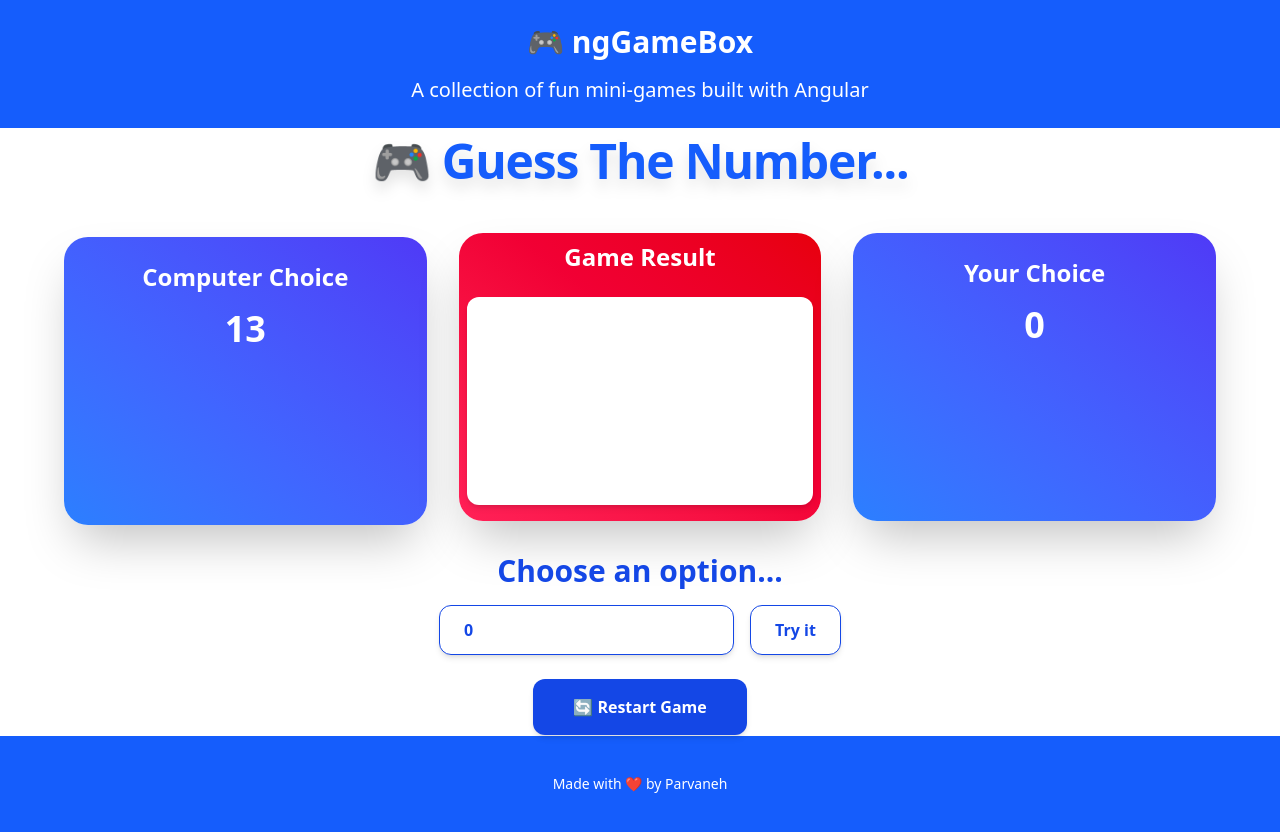
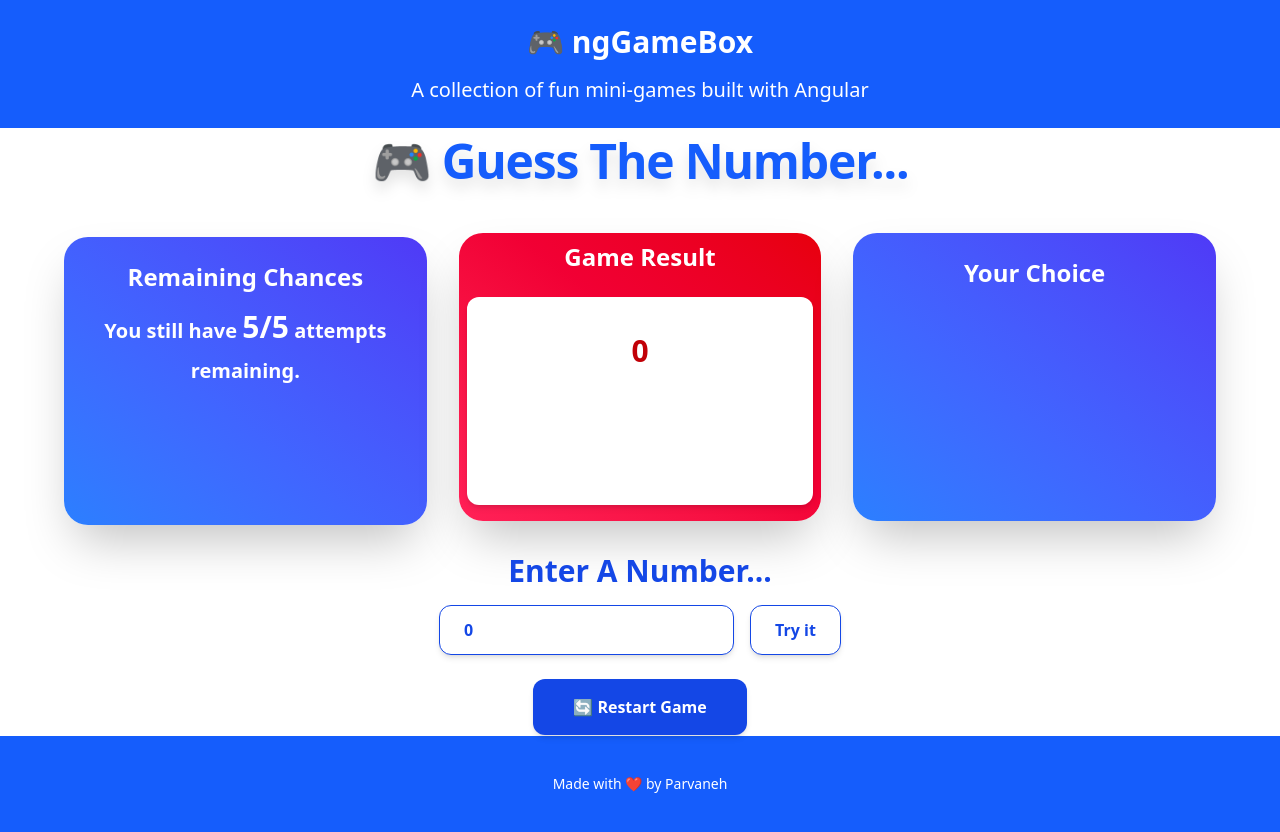
Before and after one commit to parvaneh-esmaili/mini-projects, an Angular app: page /guess-the-number in a window 1280 px wide. Built offline with nearby package versions, Linux system fonts and the light colour scheme.

Commit message:
FIX: Fix Guess The Number Game

```diff
--- a/src/app/_modules/games/_pages/guess-the-number/guess-the-number.html
+++ b/src/app/_modules/games/_pages/guess-the-number/guess-the-number.html
@@ -5,26 +5,27 @@
   <div class="grid grid-cols-1 md:grid-cols-3 gap-1 md:gap-8 w-full max-w-6xl">
     <!-- PC Choice -->
     <div class="bg-gradient-to-tr md:h-72 my-1 from-blue-500 to-indigo-600 rounded-3xl h-20 shadow-2xl text-center hover:scale-105 transition-transform duration-300 flex items-center justify-around md:flex-col md:justify-start p-6">
-      <h2 class=" text-lg md:text-2xl font-semibold mb-4 text-white"> Computer Choice</h2>
-      <p class="text-lg md:text-4xl font-bold text-white">{{ mainNumber }}</p>
+      <h2 class=" text-lg md:text-2xl font-semibold mb-4 text-white">Remaining Chances </h2>
+      <p class="text-lg md:text-xl font-semibold leading-loose text-white"> You still have <span class="text-3xl">{{ try }}/5</span>  attempts remaining. </p>
+
     </div>
 
     <!-- Winner -->
     <div class="bg-gradient-to-tr md:h-72 from-rose-500 to-red-600 rounded-3xl p-2 shadow-2xl text-center hover:scale-105 transition-transform duration-300 flex md:flex-col items-center justify-around">
       <h2 class="md:text-2xl font-semibold mb-4 text-lg">Game Result</h2>
-        <p class="bg-white text-red-700 my-2 hover:bg-blue-100 font-bold h-full w-full rounded-xl shadow-md transition p-6 " >{{message}}</p>
+        <p class="bg-white text-red-700 my-2 hover:bg-blue-100 text-3xl leading-loose font-bold h-full w-full rounded-xl shadow-md transition p-6 " >{{message}} {{userNumber}}</p>
 
     </div>
 
     <!-- User Choice -->
     <div class="bg-gradient-to-tr md:h-72 from-blue-500 to-indigo-600 rounded-3xl h-20 shadow-2xl text-center hover:scale-105 transition-transform duration-300 flex items-center justify-around md:flex-col md:justify-start p-6">
       <h2 class="text-lg md:text-2xl font-semibold mb-4 text-white">Your Choice</h2>
-      <p class="text-lg md:text-4xl font-bold text-white">{{ userNumber }}</p>
-
-
+      @for (choice of userChoices; track choice) {
+      <p class="text-lg md:text-4xl font-bold text-white">{{ lastChoice }}</p>
+      }
     </div>
   </div>
-  <p class="text-blue-700 text-xl md:text-3xl font-bold mt-6">Choose an option...</p>
+  <p class="text-blue-700 text-xl md:text-3xl font-bold mt-6"> Enter A Number...</p>
         <div class="flex flex-wrap justify-center gap-4 m-4">
         <input type="text" [(ngModel)]="userNumber" class="bg-white text-blue-700 border font-bold py-3 px-6 rounded-xl shadow-md">
         <button
--- a/src/app/_modules/games/_pages/guess-the-number/guess-the-number.ts
+++ b/src/app/_modules/games/_pages/guess-the-number/guess-the-number.ts
@@ -11,33 +11,49 @@ export class GuessTheNumber implements OnInit {
 
   mainNumber: number = 0;
   userNumber: number = 0;
+  userChoices: number[] = [];
+  lastChoice: number = 0;
   message : string = ''
   winner: string = '';
+  try: number = 5;
+
 
 
   ngOnInit(): void {
     this.mainNumber = Math.floor(Math.random() *100)
       console.log(this.mainNumber)}
-
-guessNumber(userNumber: number) {
+guessNumber(userNumber: number): void {
   if (userNumber < 0 || userNumber > 100) {
     this.message = "Please enter a number between 0 and 100.";
     return;
   }
 
-  if (this.userNumber > this.mainNumber) {
-    this.message = "The number is smaller than this";
-  } else if (this.userNumber < this.mainNumber) {
-    this.message = "The number is bigger than this";
+  if (this.try <= 0) {
+    this.message = "No remaining attempts. Please restart the game.";
+    return;
+  }
+
+  if (userNumber > this.mainNumber) {
+    this.message = "The number is smaller than";
+  } else if (userNumber < this.mainNumber) {
+    this.message = "The number is bigger than";
   } else {
     this.winner = "You won!!";
+    this.message = "";
+    return;
   }
+
+  this.try--;
+  this.userChoices.push(userNumber)
+  this.lastChoice = this.userChoices[this.userChoices.length-1]
 }
+
 
 reset() {
   this.userNumber = 0;
   this.message = '';
   this.winner = '';
+  this.try = 5;
   this.mainNumber = Math.floor(Math.random() * 100);
 }
 
```
